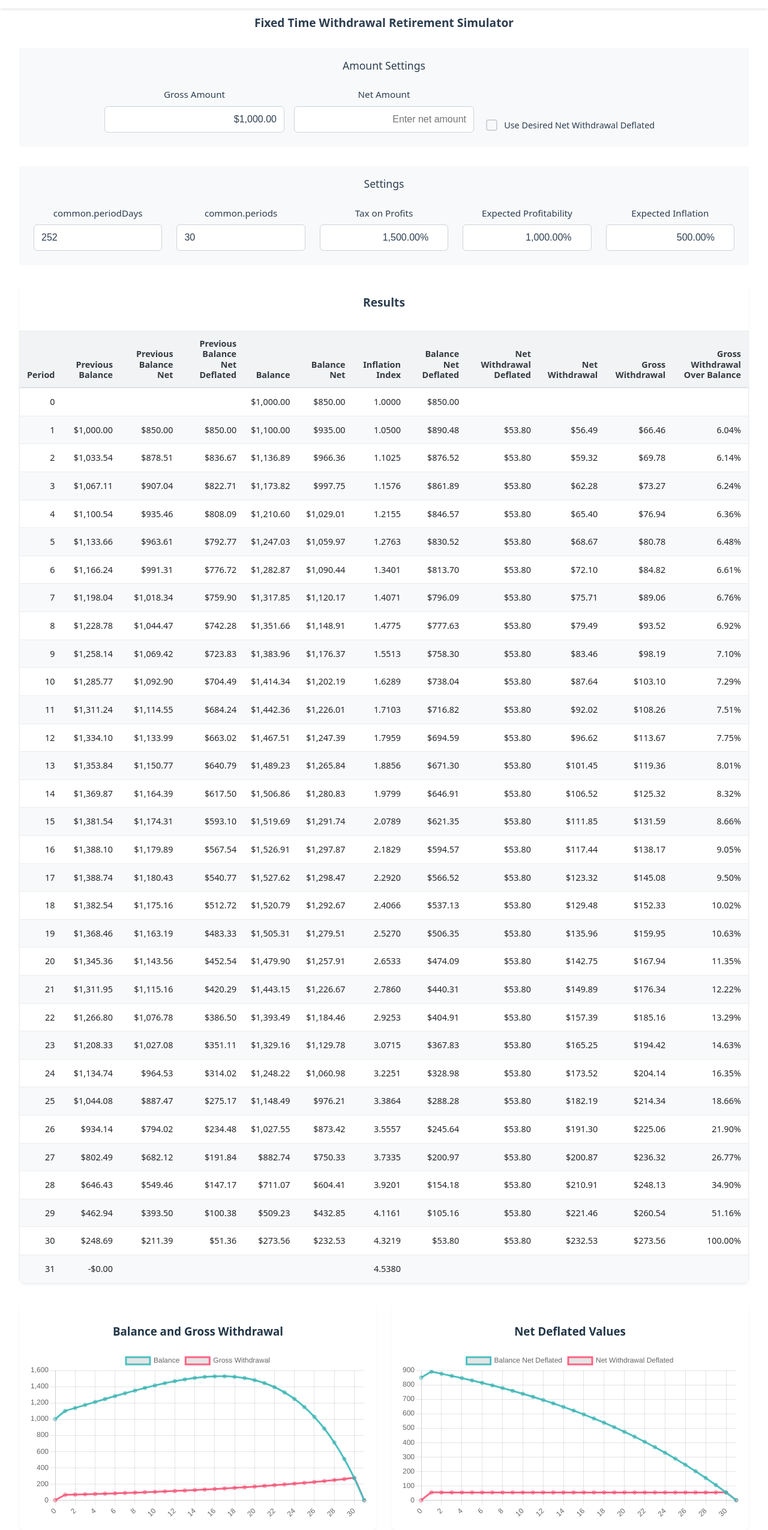
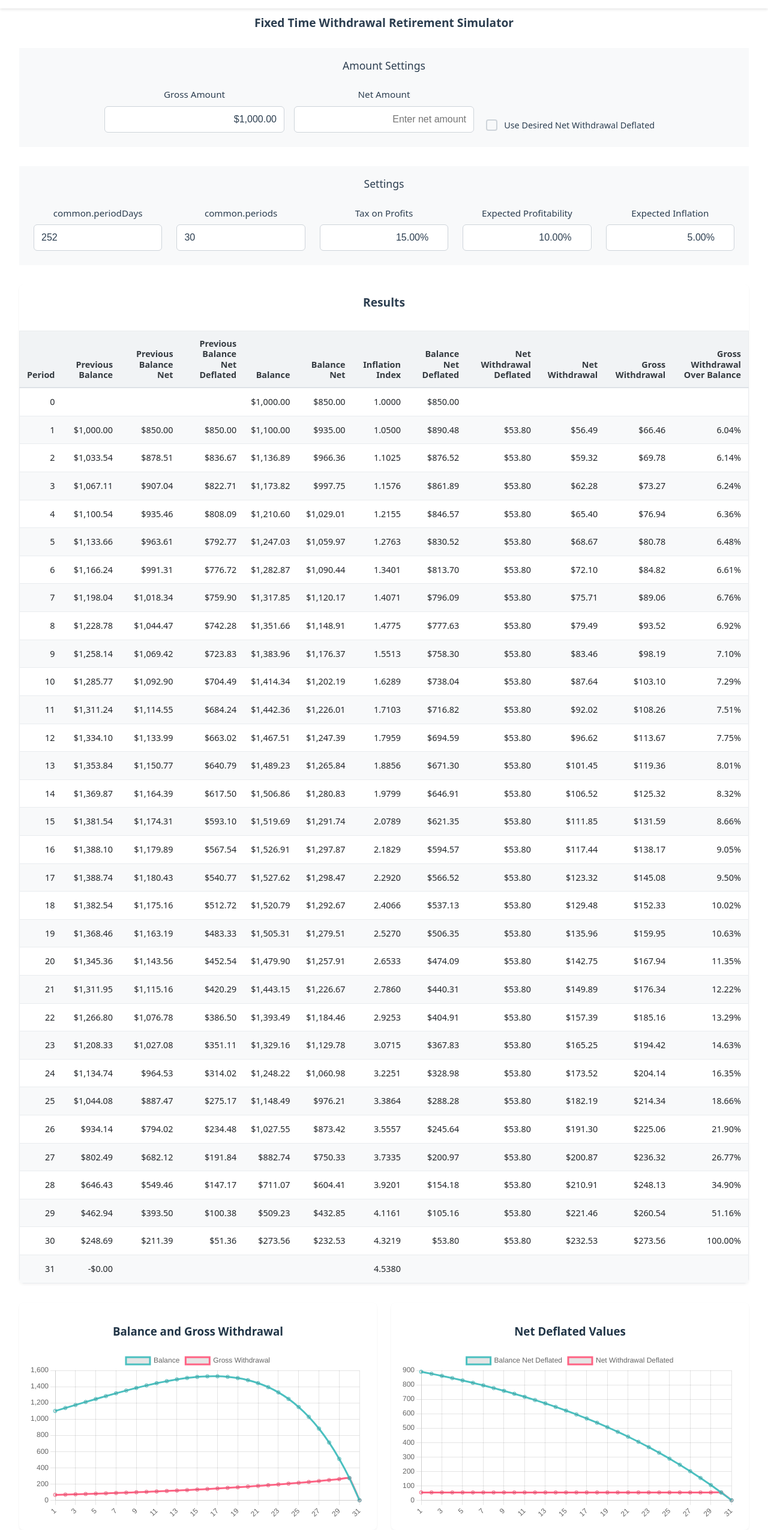
Before and after one commit to Complex-Fisherman-77/online-finance-calculator, a React (Vite) app: page /online-finance-calculator/fixed-time-withdrawal in a window 1280 px wide. Shown: the part 56-2606 px from the top of the page at 60% size. Built offline with nearby package versions, Linux system fonts and the light colour scheme.

Commit message:
little changes

```diff
--- a/src/apps/fixed-time-withdrawal-retirement-simulator/fixed-time-withdrawal-retirement-simulator.tsx
+++ b/src/apps/fixed-time-withdrawal-retirement-simulator/fixed-time-withdrawal-retirement-simulator.tsx
@@ -39,18 +39,18 @@ function FixedTimeWithdrawalRetirementSimulator() {
     const [netAmount, setNetAmount] = useState(parseFloat(getParam('netAmount', '0')));
     const [useDesiredNetWithdrawalDeflated, setUseDesiredNetWithdrawalDeflated] = useState(getParam('useDesiredNetWithdrawalDeflated', 'false') === 'true');
 
-    const [taxOnProfits, setTaxOnProfits] = useState(parseFloat(getParam('taxOnProfits', '15')));
+    const [taxOnProfits, setTaxOnProfits] = useState(parseFloat(getParam('taxOnProfits', '0.15')));
     const [periodDays, setPeriodDays] = useState(parseFloat(getParam('periodDays', '252')));
     const [periods, setPeriods] = useState(parseFloat(getParam('periods', '30')));
-    const [expectedProfitability, setExpectedProfitability] = useState(parseFloat(getParam('expectedProfitability', '10')));
-    const [expectedInflation, setExpectedInflation] = useState(parseFloat(getParam('expectedInflation', '5')));
+    const [expectedProfitability, setExpectedProfitability] = useState(parseFloat(getParam('expectedProfitability', '0.10')));
+    const [expectedInflation, setExpectedInflation] = useState(parseFloat(getParam('expectedInflation', '0.05')));
     const [efectiveRate, setEfectiveRate] = useState(0);
 
     const [periodsData, setPeriodsData] = useState<PeriodData[]>([]);
 
     useEffect(() => {
         if (expectedProfitability > 0 && expectedInflation > 0) {
-            setEfectiveRate((1 + expectedProfitability / 100) / (1 + expectedInflation / 100) - 1);
+            setEfectiveRate((1 + expectedProfitability) / (1 + expectedInflation) - 1);
         }
     }, [expectedProfitability, expectedInflation]);
 
@@ -62,7 +62,7 @@ function FixedTimeWithdrawalRetirementSimulator() {
             const withdrawalFactor = efectiveRate / (1 - Math.pow(1 + efectiveRate, -periods));
 
             // Calculate the initial net withdrawal deflated
-            const initialNetWithdrawalDeflated = (grossAmount * (1 - taxOnProfits / 100)) * withdrawalFactor;
+            const initialNetWithdrawalDeflated = (grossAmount * (1 - taxOnProfits)) * withdrawalFactor;
 
             dataArray.push({
                 period: 0,
@@ -70,9 +70,9 @@ function FixedTimeWithdrawalRetirementSimulator() {
                 previousBalanceNet: 0,
                 previousBalanceNetDeflated: 0,
                 balance: grossAmount,
-                balanceNet: grossAmount * (1 - taxOnProfits / 100),
+                balanceNet: grossAmount * (1 - taxOnProfits),
                 inflationIndex: 1,
-                balanceNetDeflated: (grossAmount * (1 - taxOnProfits / 100)) / 1,
+                balanceNetDeflated: (grossAmount * (1 - taxOnProfits)) / 1,
                 netWithdrawalDeflated: 0,
                 netWithdrawal: 0,
                 grossWithdrawal: 0,
@@ -81,18 +81,18 @@ function FixedTimeWithdrawalRetirementSimulator() {
 
             for (let i = 1; i <= periods; i++) {
                 const previousBalance = dataArray[i - 1].balance - dataArray[i - 1].grossWithdrawal;
-                const previousBalanceNet = previousBalance * (1 - taxOnProfits / 100);
+                const previousBalanceNet = previousBalance * (1 - taxOnProfits);
                 const previousBalanceNetDeflated = previousBalanceNet / dataArray[i - 1].inflationIndex;
-                const balance = previousBalance * (1 + expectedProfitability / 100);
-                const balanceNet = balance * (1 - taxOnProfits / 100);
-                const inflationIndex = dataArray[i - 1].inflationIndex * (1 + expectedInflation / 100);
+                const balance = previousBalance * (1 + expectedProfitability);
+                const balanceNet = balance * (1 - taxOnProfits);
+                const inflationIndex = dataArray[i - 1].inflationIndex * (1 + expectedInflation);
                 const balanceNetDeflated = balanceNet / inflationIndex;
 
                 // For fixed time, we use the same withdrawal factor for all periods
                 // This ensures that the balance is depleted after the specified number of periods
                 const netWithdrawalDeflated = initialNetWithdrawalDeflated;
                 const netWithdrawal = netWithdrawalDeflated * inflationIndex;
-                const grossWithdrawal = netWithdrawal / (1 - taxOnProfits / 100);
+                const grossWithdrawal = netWithdrawal / (1 - taxOnProfits);
                 const grossWithdrawalOverBalance = grossWithdrawal / balance;
 
                 const data: PeriodData = {
@@ -120,7 +120,7 @@ function FixedTimeWithdrawalRetirementSimulator() {
                 previousBalanceNetDeflated: 0,
                 balance: 0,
                 balanceNet: 0,
-                inflationIndex: dataArray[dataArray.length - 1].inflationIndex * (1 + expectedInflation / 100),
+                inflationIndex: dataArray[dataArray.length - 1].inflationIndex * (1 + expectedInflation),
                 balanceNetDeflated: 0,
                 netWithdrawalDeflated: 0,
                 netWithdrawal: 0,
@@ -174,17 +174,17 @@ function FixedTimeWithdrawalRetirementSimulator() {
     ]);
 
     const balanceChartData = {
-        labels: periodsData.map(data => data.period),
+        labels: periodsData.slice(1).map(data => data.period),
         datasets: [
             {
                 label: t('table.balance'),
-                data: periodsData.map(data => data.balance),
+                data: periodsData.slice(1).map(data => data.balance),
                 borderColor: 'rgb(75, 192, 192)',
                 tension: 0.1
             },
             {
                 label: t('table.grossWithdrawal'),
-                data: periodsData.map(data => data.grossWithdrawal),
+                data: periodsData.slice(1).map(data => data.grossWithdrawal),
                 borderColor: 'rgb(255, 99, 132)',
                 tension: 0.1
             }
@@ -192,17 +192,17 @@ function FixedTimeWithdrawalRetirementSimulator() {
     };
 
     const netDeflatedChartData = {
-        labels: periodsData.map(data => data.period),
+        labels: periodsData.slice(1).map(data => data.period),
         datasets: [
             {
                 label: t('table.balanceNetDeflated'),
-                data: periodsData.map(data => data.balanceNetDeflated),
+                data: periodsData.slice(1).map(data => data.balanceNetDeflated),
                 borderColor: 'rgb(75, 192, 192)',
                 tension: 0.1
             },
             {
                 label: t('table.netWithdrawalDeflated'),
-                data: periodsData.map(data => data.netWithdrawalDeflated),
+                data: periodsData.slice(1).map(data => data.netWithdrawalDeflated),
                 borderColor: 'rgb(255, 99, 132)',
                 tension: 0.1
             }
```
